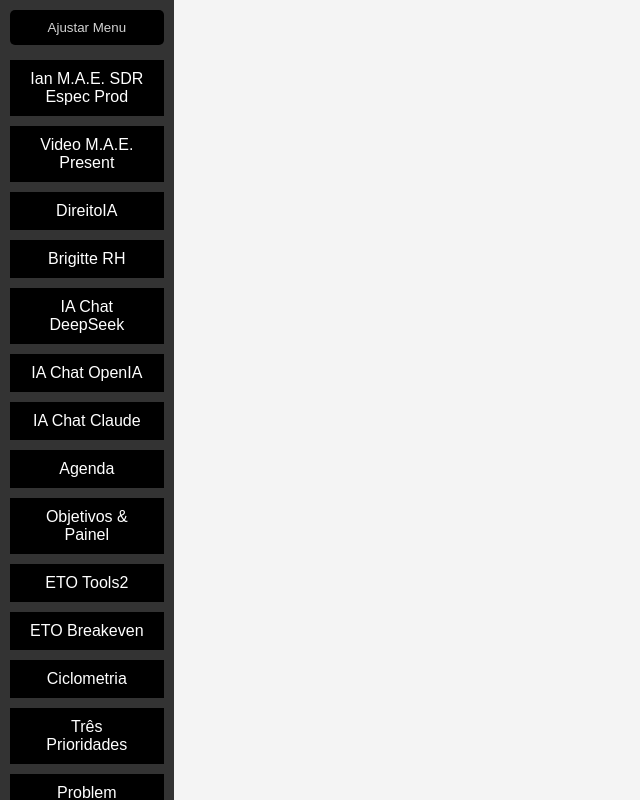
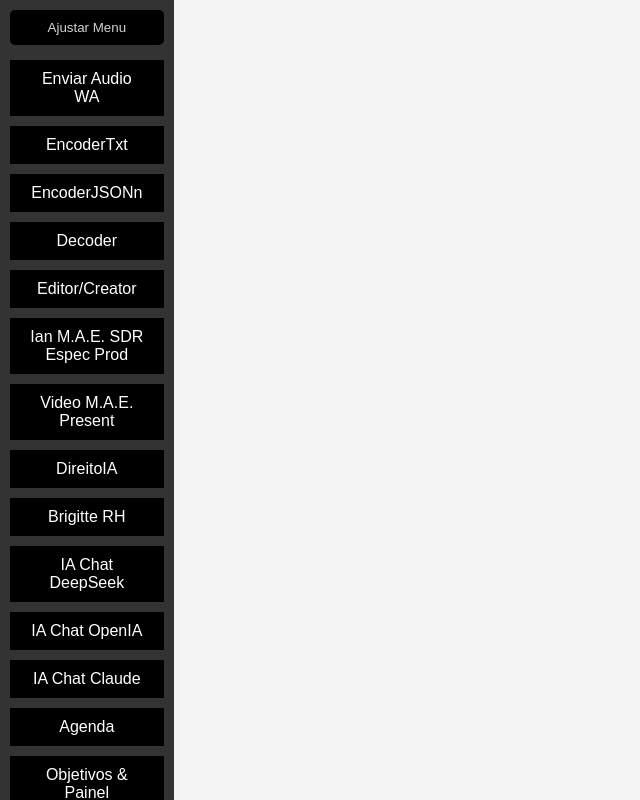
Before and after one commit to sobralfreenat/encoder_audio_menu, a plain HTML site: page index.html in a window 1280 px wide. Shown: the whole page, without its empty margins (0-640 px from the left). Drawn offline with Linux system fonts and the light colour scheme.

Commit message:
Update index.html

```diff
--- a/index.html
+++ b/index.html
@@ -3,7 +3,7 @@
 <head>
     <meta charset="UTF-8">
     <meta name="viewport" content="width=device-width, initial-scale=1.0">
-    <title>Menu Fixo Responsivo com Controles de Ajuste</title>
+    <title>M.A.E. - Encoder Audio Menu</title>
     <style>
         :root {
             --menu-width: 12%; /* Largura inicial do menu */
@@ -383,7 +383,35 @@
         </div>
     </div>
 
+
+  <button class="button" onclick="abrirOuFocarJanela('
+https://api.whatsapp.com/send?phone=5511911595028', 'abriwhatsapp', 300, 600, 2300, 100, this)">Enviar Audio WA</button>
+
+
+<button class="button" onclick="abrirOuFocarJanela('https://dash.superagentes.ai/@mae_support
+', 'EncoderTxt', 300, 600, 2300, 100, this)">EncoderTxt </button>
+
+
+
+
+
+ <button class="button" onclick="abrirOuFocarJanela('https://sobralfreenat.github.io/mae_prompt_generator/
+', 'EncoderJSON', 300, 600, 2300, 100, this)">EncoderJSONn </button>
+
+
+
+ <button class="button" onclick="abrirOuFocarJanela('https://sobralfreenat.github.io/FNW_MAE/
+', 'Decoder', 300, 600, 2300, 100, this)">Decoder </button>
+
+
+<button class="button" onclick="abrirOuFocarJanela('https://sobralfreenat.github.io/mae-menu-editor/
+', 'Editor_Creator', 300, 600, 2300, 100, this)">Editor/Creator </button>
+
+
+
    <button class="button" onclick="abrirOuFocarJanela('https://sobralfreenat.github.io/mae_sdr_demo/', 'Ian MAE', 400, 600, 2300, 100, this)">Ian M.A.E. SDR Espec Prod </button>
+
+
   <button class="button" onclick="abrirOuFocarJanela('https://ai.invideo.io/watch/0Gxaq1GT6wT', 'Ian MAE', 400, 600, 2300, 100, this)">Video M.A.E. Present </button>
 
  <button class="button" onclick="abrirOuFocarJanela('https://dash.superagentes.ai/@direitoia', 'Direito IA', 400, 600, 2300, 100, this)">DireitoIA </button>
```
